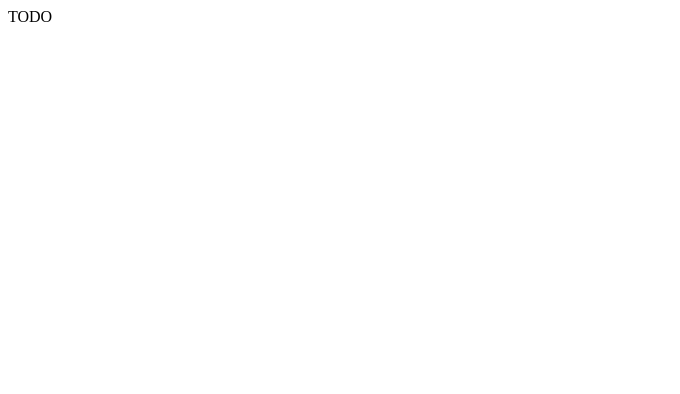
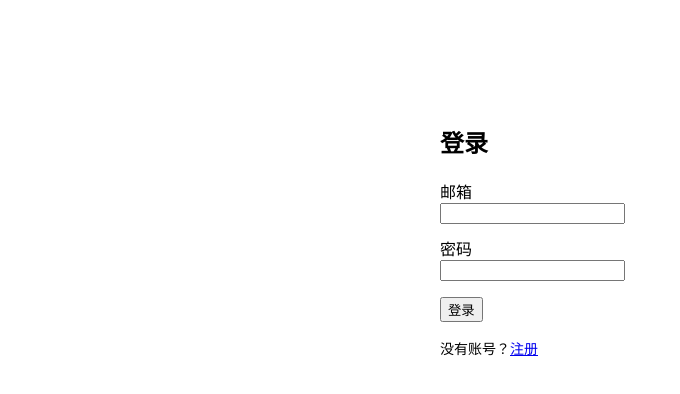
Before and after one commit to langgexyz/open-im-development, a React (Vite) app in the folder open-im-hub-web/: page /login in a window 1280 px wide. Shown: the top 394 px of the page, without its empty margins (0-680 px from the left). Built offline with nearby package versions, Linux system fonts and the light colour scheme.

Commit message:
feat: add Login and Register pages
Co-Authored-By: Claude Sonnet 4.6 <noreply@anthropic.com>

```diff
--- a/open-im-hub-web/src/pages/LoginPage.tsx
+++ b/open-im-hub-web/src/pages/LoginPage.tsx
@@ -1 +1,39 @@
-export default function LoginPage() { return <div>TODO</div> }
+import { useState } from 'react'
+import { useNavigate, Link } from 'react-router-dom'
+import { login } from '../api/hub'
+import { useAuth } from '../hooks/useAuth'
+
+export default function LoginPage() {
+  const [email, setEmail] = useState('')
+  const [password, setPassword] = useState('')
+  const [error, setError] = useState('')
+  const { login: setAuth } = useAuth()
+  const navigate = useNavigate()
+
+  async function handleSubmit(e: React.FormEvent) {
+    e.preventDefault()
+    setError('')
+    try {
+      const res = await login(email, password)
+      setAuth(res.uid, res.hub_token, email)
+      navigate('/nodes')
+    } catch {
+      setError('登录失败，请检查邮箱和密码')
+    }
+  }
+
+  return (
+    <div style={{ maxWidth: 400, margin: '80px auto', padding: 24 }}>
+      <h2>登录</h2>
+      <form onSubmit={handleSubmit}>
+        <div><label htmlFor="email">邮箱</label><br />
+          <input id="email" type="email" value={email} onChange={e => setEmail(e.target.value)} required /></div>
+        <div style={{ marginTop: 12 }}><label htmlFor="password">密码</label><br />
+          <input id="password" type="password" value={password} onChange={e => setPassword(e.target.value)} required /></div>
+        {error && <div role="alert" style={{ color: 'red', marginTop: 8 }}>{error}</div>}
+        <button type="submit" style={{ marginTop: 16 }}>登录</button>
+      </form>
+      <p style={{ marginTop: 16, fontSize: 14 }}>没有账号？<Link to="/register">注册</Link></p>
+    </div>
+  )
+}
--- a/open-im-hub-web/src/pages/RegisterPage.tsx
+++ b/open-im-hub-web/src/pages/RegisterPage.tsx
@@ -1 +1,39 @@
-export default function RegisterPage() { return <div>TODO</div> }
+import { useState } from 'react'
+import { useNavigate, Link } from 'react-router-dom'
+import { register } from '../api/hub'
+import { useAuth } from '../hooks/useAuth'
+
+export default function RegisterPage() {
+  const [email, setEmail] = useState('')
+  const [password, setPassword] = useState('')
+  const [error, setError] = useState('')
+  const { login: setAuth } = useAuth()
+  const navigate = useNavigate()
+
+  async function handleSubmit(e: React.FormEvent) {
+    e.preventDefault()
+    setError('')
+    try {
+      const res = await register(email, password)
+      setAuth(res.uid, res.hub_token, email)
+      navigate('/nodes')
+    } catch {
+      setError('注册失败，请稍后重试')
+    }
+  }
+
+  return (
+    <div style={{ maxWidth: 400, margin: '80px auto', padding: 24 }}>
+      <h2>注册</h2>
+      <form onSubmit={handleSubmit}>
+        <div><label htmlFor="email">邮箱</label><br />
+          <input id="email" type="email" value={email} onChange={e => setEmail(e.target.value)} required /></div>
+        <div style={{ marginTop: 12 }}><label htmlFor="password">密码</label><br />
+          <input id="password" type="password" value={password} onChange={e => setPassword(e.target.value)} required /></div>
+        {error && <div role="alert" style={{ color: 'red', marginTop: 8 }}>{error}</div>}
+        <button type="submit" style={{ marginTop: 16 }}>注册</button>
+      </form>
+      <p style={{ marginTop: 16, fontSize: 14 }}>已有账号？<Link to="/login">登录</Link></p>
+    </div>
+  )
+}
```
Also changed, not shown: 2 other files (tests, documents, lock files or other folders).
